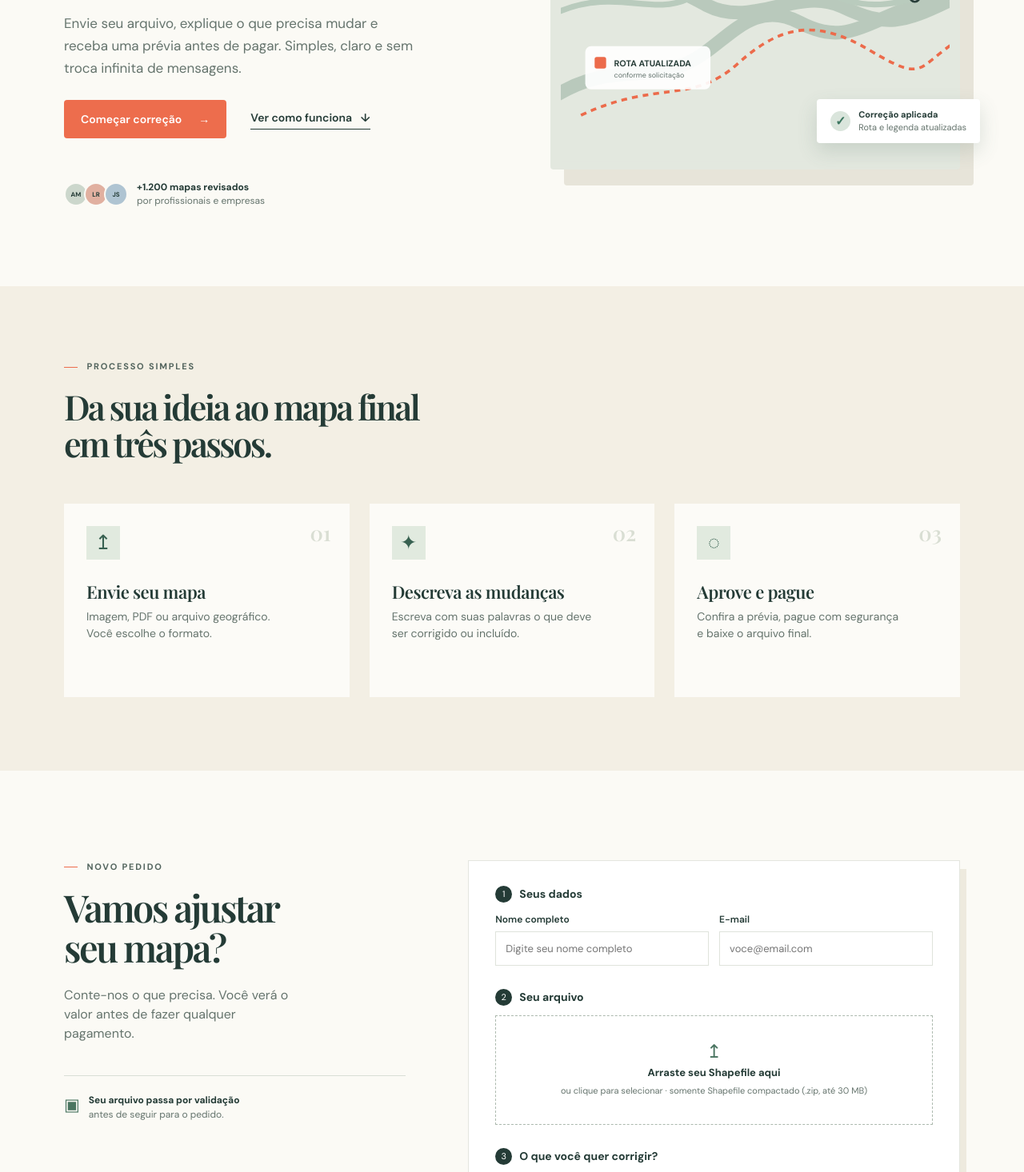
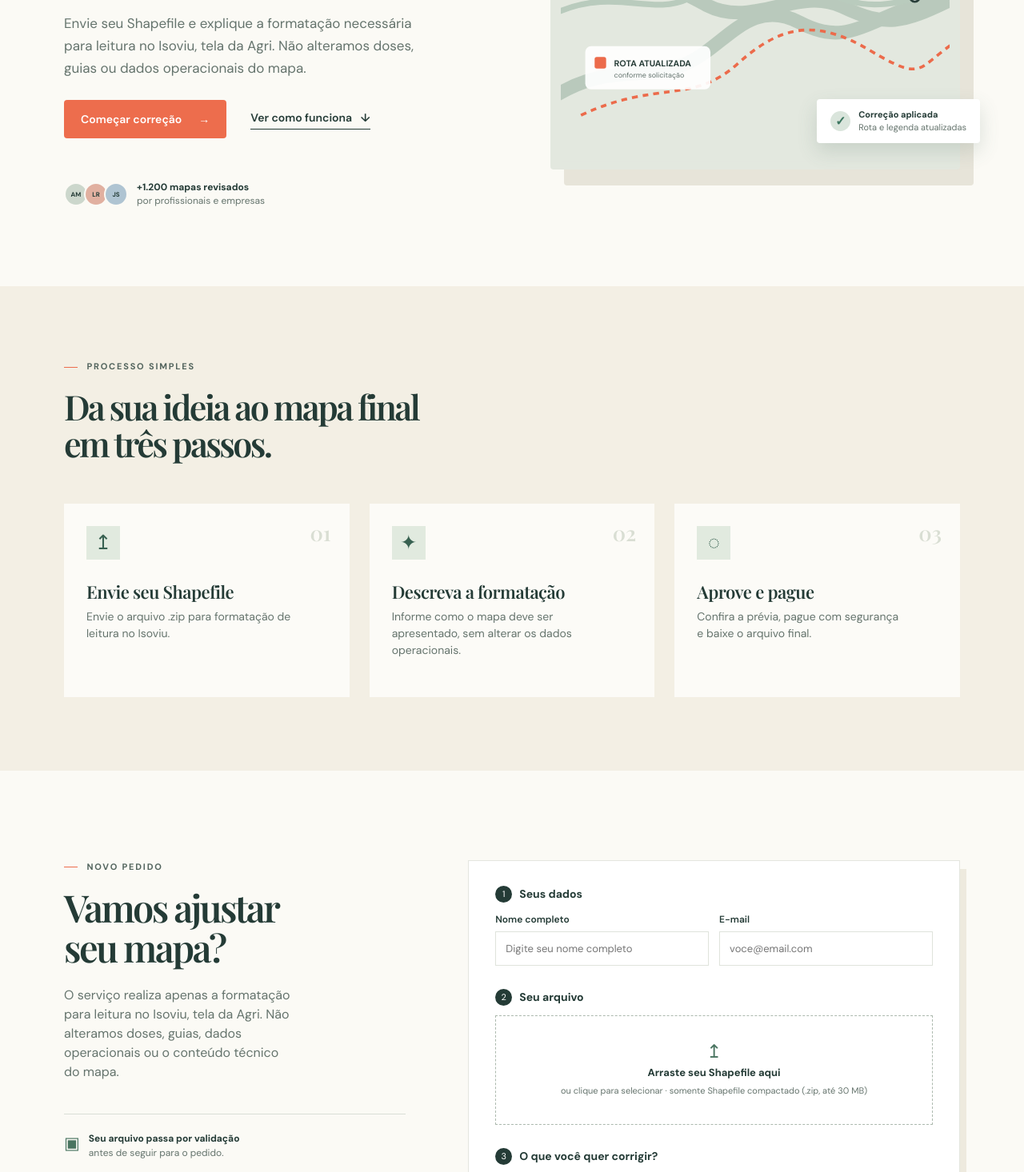
Before and after one commit to Zancanz/mapa-certo, a plain HTML site: page index.html in a window 1280 px wide. Shown: the part 415-1881 px from the top of the page at 80% size. Drawn offline with nearby package versions, Linux system fonts and the light colour scheme.

Commit message:
Esclarecer escopo de formatação para Isoviu

```diff
--- a/index.html
+++ b/index.html
@@ -4,7 +4,7 @@
     <meta charset="UTF-8" />
     <meta name="viewport" content="width=device-width, initial-scale=1.0" />
     <title>MapaCerto — Mapas revisados, do seu jeito</title>
-    <meta name="description" content="Envie seu mapa, descreva as correções e receba a versão final pronta para usar." />
+    <meta name="description" content="Envie seu Shapefile para formatação de leitura no Isoviu e receba a versão final pronta para usar." />
     <link rel="preconnect" href="https://fonts.googleapis.com" />
     <link rel="preconnect" href="https://fonts.gstatic.com" crossorigin />
     <link href="https://fonts.googleapis.com/css2?family=DM+Sans:wght@400;500;600;700&family=Playfair+Display:wght@600;700&display=swap" rel="stylesheet" />
@@ -22,7 +22,7 @@
         <div class="hero-copy">
           <p class="eyebrow"><span></span> MAPAS PRONTOS PARA PUBLICAR</p>
           <h1>Seu mapa,<br /><em>exatamente</em> como você imaginou.</h1>
-          <p class="hero-text">Envie seu arquivo, explique o que precisa mudar e receba uma prévia antes de pagar. Simples, claro e sem troca infinita de mensagens.</p>
+          <p class="hero-text">Envie seu Shapefile e explique a formatação necessária para leitura no Isoviu, tela da Agri. Não alteramos doses, guias ou dados operacionais do mapa.</p>
           <div class="hero-actions"><a class="button" href="#pedido">Começar correção <span>→</span></a><a class="text-link" href="#como-funciona">Ver como funciona <span>↓</span></a></div>
           <div class="proof"><div class="avatars"><i>AM</i><i>LR</i><i>JS</i></div><p><strong>+1.200 mapas revisados</strong><br />por profissionais e empresas</p></div>
         </div>
@@ -42,13 +42,13 @@
         </div>
       </section>
 
-      <section class="steps" id="como-funciona"><div class="container"><div class="section-heading"><p class="eyebrow"><span></span> PROCESSO SIMPLES</p><h2>Da sua ideia ao mapa final<br />em três passos.</h2></div><div class="steps-grid"><article><b>01</b><div class="icon-box">↥</div><h3>Envie seu mapa</h3><p>Imagem, PDF ou arquivo geográfico. Você escolhe o formato.</p></article><article><b>02</b><div class="icon-box">✦</div><h3>Descreva as mudanças</h3><p>Escreva com suas palavras o que deve ser corrigido ou incluído.</p></article><article><b>03</b><div class="icon-box">◌</div><h3>Aprove e pague</h3><p>Confira a prévia, pague com segurança e baixe o arquivo final.</p></article></div></div></section>
+      <section class="steps" id="como-funciona"><div class="container"><div class="section-heading"><p class="eyebrow"><span></span> PROCESSO SIMPLES</p><h2>Da sua ideia ao mapa final<br />em três passos.</h2></div><div class="steps-grid"><article><b>01</b><div class="icon-box">↥</div><h3>Envie seu Shapefile</h3><p>Envie o arquivo .zip para formatação de leitura no Isoviu.</p></article><article><b>02</b><div class="icon-box">✦</div><h3>Descreva a formatação</h3><p>Informe como o mapa deve ser apresentado, sem alterar os dados operacionais.</p></article><article><b>03</b><div class="icon-box">◌</div><h3>Aprove e pague</h3><p>Confira a prévia, pague com segurança e baixe o arquivo final.</p></article></div></div></section>
 
-      <section class="order-section container" id="pedido"><div class="order-intro"><p class="eyebrow"><span></span> NOVO PEDIDO</p><h2>Vamos ajustar<br />seu mapa?</h2><p>Conte-nos o que precisa. Você verá o valor antes de fazer qualquer pagamento.</p><div class="secure"><span>▣</span><p><strong>Seu arquivo passa por validação</strong><br />antes de seguir para o pedido.</p></div></div><form class="order-form" id="orderForm"><div class="form-step"><span>1</span><h3>Seu arquivo</h3></div><label class="dropzone" id="dropzone" for="mapFile"><input id="mapFile" type="file" accept=".zip,application/zip,application/x-zip-compressed" hidden /><span class="upload-icon">↥</span><strong id="fileLabel">Arraste seu Shapefile aqui</strong><small>ou clique para selecionar · somente Shapefile compactado (.zip, até 30 MB)</small></label><div class="form-step"><span>2</span><h3>O que você quer corrigir?</h3></div><label for="instructions" class="sr-only">Instruções de correção</label><textarea id="instructions" placeholder="Ex.: altere o nome da Avenida Central, destaque a rota em laranja e remova o marcador próximo à praça."></textarea><div class="form-footer"><span>Estimativa de entrega: <strong>até 2 dias úteis</strong></span><button class="button" type="submit">Ver minha solicitação <span>→</span></button></div></form></section>
+      <section class="order-section container" id="pedido"><div class="order-intro"><p class="eyebrow"><span></span> NOVO PEDIDO</p><h2>Vamos ajustar<br />seu mapa?</h2><p>O serviço realiza apenas a formatação para leitura no Isoviu, tela da Agri. Não alteramos doses, guias, dados operacionais ou o conteúdo técnico do mapa.</p><div class="secure"><span>▣</span><p><strong>Seu arquivo passa por validação</strong><br />antes de seguir para o pedido.</p></div></div><form class="order-form" id="orderForm"><div class="form-step"><span>1</span><h3>Seu arquivo</h3></div><label class="dropzone" id="dropzone" for="mapFile"><input id="mapFile" type="file" accept=".zip,application/zip,application/x-zip-compressed" hidden /><span class="upload-icon">↥</span><strong id="fileLabel">Arraste seu Shapefile aqui</strong><small>ou clique para selecionar · somente Shapefile compactado (.zip, até 30 MB)</small></label><div class="form-step"><span>2</span><h3>O que você quer corrigir?</h3></div><label for="instructions" class="sr-only">Instruções de correção</label><textarea id="instructions" placeholder="Ex.: ajuste a apresentação do mapa para leitura no Isoviu. Não são realizadas alterações de dose, guias ou dados operacionais."></textarea><div class="form-footer"><span>Estimativa de entrega: <strong>até 2 dias úteis</strong></span><button class="button" type="submit">Ver minha solicitação <span>→</span></button></div></form></section>
 
       <section class="pricing" id="precos"><div class="container pricing-content"><div><p class="eyebrow light"><span></span> PREÇO JUSTO</p><h2>Você só paga quando<br />a prévia fizer sentido.</h2></div><div class="price-card"><p>A partir de</p><div><sup>R$</sup><strong>49</strong><small>,90</small></div><p class="price-note">O valor final depende da complexidade da correção.</p><a href="#pedido" class="button button-light">Enviar meu mapa <span>→</span></a></div></div></section>
 
-      <section class="faq container" id="duvidas"><p class="eyebrow"><span></span> DÚVIDAS FREQUENTES</p><h2>Antes de começar.</h2><details><summary>Quais formatos de mapa posso enviar?<span>+</span></summary><p>Você pode enviar PNG, JPG, PDF e SVG. Para outros formatos, fale conosco antes de iniciar o pedido.</p></details><details><summary>Posso pedir mais de uma alteração?<span>+</span></summary><p>Sim. Descreva todas as mudanças no mesmo pedido para receber uma estimativa adequada.</p></details><details><summary>Quando recebo o arquivo final?<span>+</span></summary><p>Após a aprovação da prévia e a confirmação do pagamento, liberamos o arquivo final para download.</p></details></section>
+      <section class="faq container" id="duvidas"><p class="eyebrow"><span></span> DÚVIDAS FREQUENTES</p><h2>Antes de começar.</h2><details><summary>O que este serviço altera?<span>+</span></summary><p>Somente a formatação visual para leitura no Isoviu, tela da Agri. Não alteramos doses, guias, dados operacionais ou o conteúdo técnico do mapa.</p></details><details><summary>Qual arquivo posso enviar?<span>+</span></summary><p>Envie apenas o Shapefile compactado em .zip, com os arquivos .shp, .shx e .dbf.</p></details><details><summary>Quando recebo o arquivo final?<span>+</span></summary><p>Após a aprovação da prévia e a confirmação do pagamento, enviamos o arquivo formatado.</p></details></section>
     </main>
     <footer><div class="container footer-content"><a class="brand" href="#inicio"><span class="brand-mark">⌁</span>MapaCerto</a><p>Mapas claros para decisões melhores.</p><span>© 2026 MapaCerto</span></div></footer>
     <div class="modal-backdrop" id="modal" hidden><section class="modal" role="dialog" aria-modal="true" aria-labelledby="modalTitle"><button class="close" type="button" aria-label="Fechar">×</button><div class="success-mark">✓</div><p class="eyebrow"><span></span> PEDIDO RECEBIDO</p><h2 id="modalTitle">Pronto, recebemos<br />sua solicitação.</h2><p>Vamos analisar seu mapa e enviar uma prévia com o valor final. O pagamento só será solicitado após sua aprovação.</p><button class="button close-modal" type="button">Entendi</button></section></div>
```
